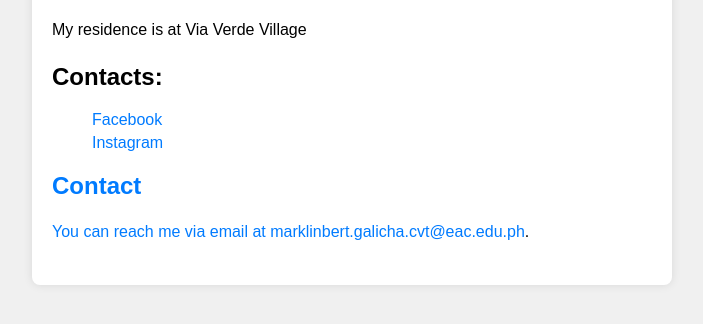
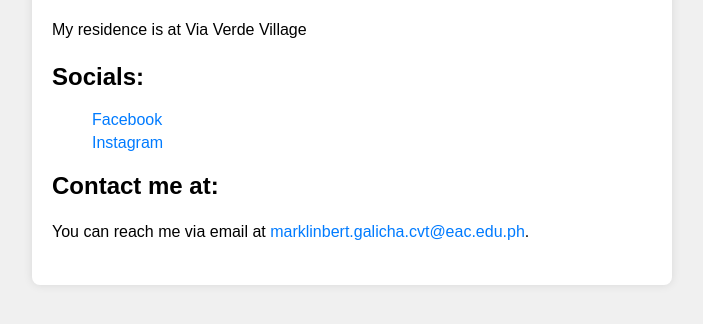
Before and after one commit to GalichaUCOS/HTML_Act-1, a plain HTML site: page index.html in a window 1280 px wide. Shown: the part 342-666 px from the top of the page, without its empty margins (288-991 px from the left). Drawn offline with Linux system fonts and the light colour scheme.

Commit message:
Update index.html

```diff
--- a/index.html
+++ b/index.html
@@ -66,12 +66,12 @@
         <p>I am currently on progress in obtaining a degree in Computer Science at Emilio Aguinaldo College - Cavite.</p>
         <p>I am in my 2nd year, 2nd semester, I am already halfway through this degree!</p>
         <p>My residence is at Via Verde Village </p>
-        <h2>Contacts:</h2>
+        <h2>Socials:</h2>
         <ul>
-            <li><a href="https://www.facebook.com/lengertGalicha/">Facebook</li>
-            <li><a href="https://www.instagram.com/lngrt87/">Instagram</li>
+            <li><a href="https://www.facebook.com/lengertGalicha/">Facebook</a></li>
+            <li><a href="https://www.instagram.com/lngrt87/">Instagram</a></li>
         </ul>
-        <h2>Contact</h2>
+        <h2>Contact me at:</h2>
         <p>You can reach me via email at <a href="mailto:marklinbert.galicha.cvt@eac.edu.ph">marklinbert.galicha.cvt@eac.edu.ph</a>.</p>
     </div>
 </body>
```
